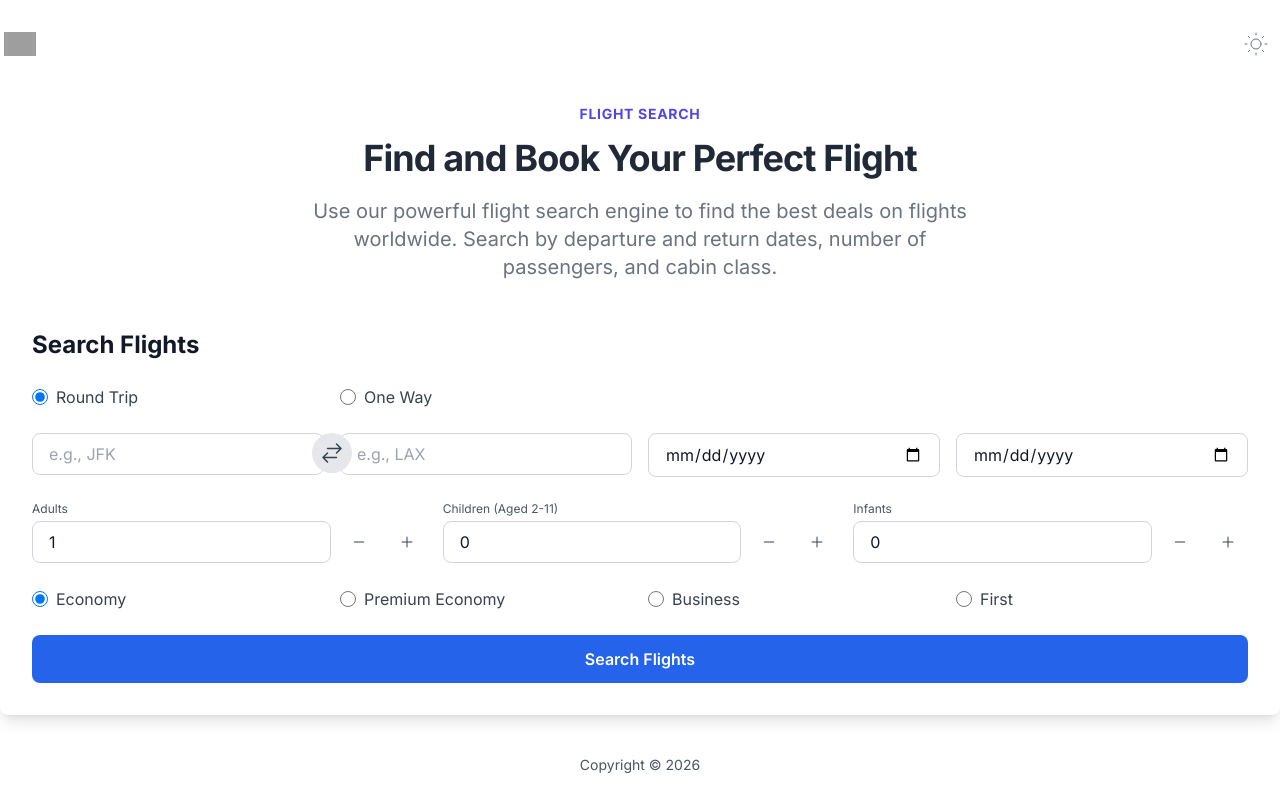
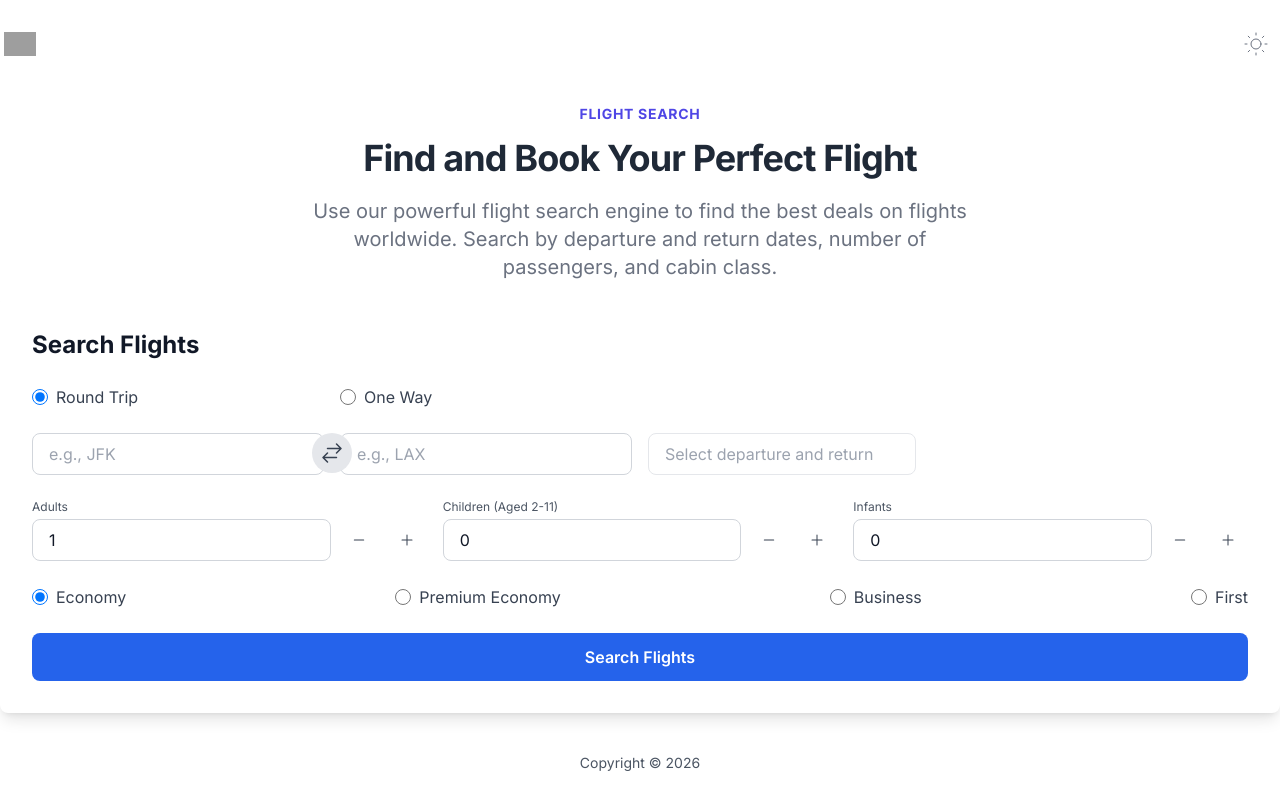
Before and after one commit to marioyuwono/flight-search, a Next.js app: page / in a window 1280 px wide. Shown: the top 812 px of the page. Built offline with nearby package versions, Linux system fonts and the light colour scheme; grey boxes are pictures that could not be loaded.

Commit message:
Combine Departure and Return dates

```diff
--- a/package.json
+++ b/package.json
@@ -21,6 +21,7 @@
     "next": "^16.1.4",
     "next-themes": "^0.4.6",
     "react": "^19.2.3",
+    "react-datepicker": "^9.1.0",
     "react-dom": "^19.2.3",
     "react-hook-form": "^7.71.1",
     "recharts": "^3.6.0"
--- a/src/app/api/flights/route.tsx
+++ b/src/app/api/flights/route.tsx
@@ -1,4 +1,5 @@
 import { iAmadeusResponseError, iFlightSearchRequest } from '@/components/Interfaces'
+import { join } from '@/components/Methods'
 import Amadeus from 'amadeus'
 import { NextRequest, NextResponse } from 'next/server'
 
@@ -34,9 +35,21 @@ export async function POST(request: NextRequest) {
 		const body: iFlightSearchRequest = await request.json()
 
 		// Validate required fields
-		if (!body.source || !body.destination || !body.departureDate) {
+    const required = {
+      source: 'Point of Origin',
+      destination: 'Destination',
+      departureDate: 'Departure Date',
+      returnDate: 'Return Date',
+    }
+    const missing: Array<string> = []
+    Object.entries(required).forEach(([key, text]) => {
+      if (!body[key as keyof iFlightSearchRequest]) {
+        missing.push(text)
+      }
+    } )
+		if (missing.length > 0) {
 			return NextResponse.json({
-				error: 'Missing required fields: source, destination, and departureDate',
+				error: 'Missing required fields: ' + join(missing),
 			}, { status: 400 })
 		}
 
--- a/src/components/Counter.tsx
+++ b/src/components/Counter.tsx
@@ -52,14 +52,14 @@ export const Counter: FC<CounterProps> = ({
         <button
           type="button"
           onClick={decrement}
-          className="ml-2 px-3 py-2 text-gray-700 dark:text-white hover:bg-gray-200 dark:hover:bg-gray-700 rounded-lg"
+          className="ml-2 px-3 py-2 text-gray-700 dark:text-white hover:bg-gray-200 hover:text-blue-500 dark:hover:bg-gray-700 rounded-lg"
         >
           <MinusIcon className="size-4" />
         </button>
         <button
           type="button"
           onClick={increment}
-          className="ml-2 px-3 py-2 text-gray-700 dark:text-white hover:bg-gray-200 dark:hover:bg-gray-700 rounded-lg"
+          className="ml-2 px-3 py-2 text-gray-700 dark:text-white hover:bg-gray-200 hover:text-blue-500 dark:hover:bg-gray-700 rounded-lg"
         >
           <PlusIcon className="size-4" />
         </button>
--- a/src/components/FlightCabinClass.tsx
+++ b/src/components/FlightCabinClass.tsx
@@ -4,7 +4,7 @@ export function FlightCabinClass({ formMethods }: Readonly<iFlightSearchForm>) {
   const { register, watch, setValue, formState: { errors } } = formMethods
   return (
     <div>
-      <div className="grid grid-cols-2 md:grid-cols-4 gap-4">
+      <div className="grid grid-cols-2 gap-3 md:flex md:justify-between md:w-full">
         {[
           { value: 'ECONOMY', label: 'Economy' },
           { value: 'PREMIUM_ECONOMY', label: 'Premium Economy' },
--- a/src/components/FlightDepartureAndReturnDate.tsx
+++ b/src/components/FlightDepartureAndReturnDate.tsx
@@ -1,10 +1,22 @@
+'use client'
+import { useEffect } from "react"
+import DatePicker from "react-datepicker"
+import "react-datepicker/dist/react-datepicker.css"
 import { iFlightSearchForm } from "./Interfaces"
 
 export function FlightDepartureAndReturnDate({ formMethods }: Readonly<iFlightSearchForm>) {
-  const { register, watch, setValue, formState: { errors } } = formMethods
-  const tripType = watch('tripType')
-  return (
-    <div className="grid grid-cols-2 gap-4">
+  const { register, setValue, watch, formState: { errors } } = formMethods
+  const tripType = watch("tripType")
+  const departureDate = watch("departureDate")
+  const returnDate = watch("returnDate")
+
+  useEffect(() => {
+    register("departureDate", { required: "Departure date is required" })
+    register("returnDate", { required: "Return date is required" })
+  }, [register])
+
+  if (tripType == 'oneway') {
+    return (
       <div>
         <input
           type="date"
@@ -13,25 +25,34 @@ export function FlightDepartureAndReturnDate({ formMethods }: Readonly<iFlightSe
           })}
           className="w-full px-4 py-2 border border-gray-300 dark:border-gray-600 rounded-lg bg-white dark:bg-slate-800 text-gray-900 dark:text-white focus:ring-2 focus:ring-blue-500 focus:border-transparent"
         />
-        {errors.departureDate && (
-          <p className="text-red-500 text-sm mt-1">{errors.departureDate.message}</p>
-        )}
+        {errors.departureDate && <p className="text-red-500 text-sm mt-1">{errors.departureDate.message}</p>}
       </div>
+    )
+  }
 
-      {(tripType === 'roundtrip' || tripType === 'multicity') && (
-        <div>
-          <input
-            type="date"
-            {...register('returnDate', {
-              required: 'Return date is required',
-            })}
-            className="w-full px-4 py-2 border border-gray-300 dark:border-gray-600 rounded-lg bg-white dark:bg-slate-800 text-gray-900 dark:text-white focus:ring-2 focus:ring-blue-500 focus:border-transparent"
-          />
-          {errors.returnDate && (
-            <p className="text-red-500 text-sm mt-1">{errors.returnDate.message}</p>
-          )}
-        </div>
-      )}
+  return (
+    <div>
+      <DatePicker
+        selected={departureDate}
+        onChange={(dates: [Date | null, Date | null] | null) => {
+          if (dates) {
+            const [start, end] = dates
+            if (start) {
+              setValue("departureDate", start)
+            }
+            if (end) {
+              setValue("returnDate", end)
+            }
+          }
+        }}
+        startDate={departureDate}
+        endDate={returnDate}
+        selectsRange
+        placeholderText="Select departure and return"
+        className="w-full px-4 py-2 border rounded-lg"
+      />
+      {errors.departureDate && <p className="text-red-500 text-sm mt-1">{errors.departureDate.message}</p>}
+      {errors.returnDate && <p className="text-red-500 text-sm mt-1">{errors.returnDate.message}</p>}
     </div>
   )
 }
--- a/src/components/Interfaces.tsx
+++ b/src/components/Interfaces.tsx
@@ -45,8 +45,8 @@ export interface iFlightSearchRequest {
   tripType: 'roundtrip' | 'oneway' | 'multicity'
   source: string
   destination: string
-  departureDate: string
-  returnDate: string
+  departureDate: Date
+  returnDate: Date
   adults: number
   children: number
   infants: number
--- /dev/null
+++ b/src/components/Methods.tsx
@@ -0,0 +1,16 @@
+export function durationToMinutes(duration: string): number {
+  const hours = parseInt(duration[1]) || 0
+  const minutes = parseInt(duration[2]) || 0
+  return hours * 60 + minutes
+}
+
+export function join(items: string[]): string {
+  if (items.length == 0) {
+    return ''
+  } else if (items.length == 1) {
+    return items[0]
+  } else {
+    const glue = items.length > 2 ? ', and ' : ' and '
+    return items.slice(0, -1).join(', ') + glue + items.slice(-1)[0]
+  }
+}
```
Also changed, not shown: 2 other files (tests, documents, lock files or other folders).
